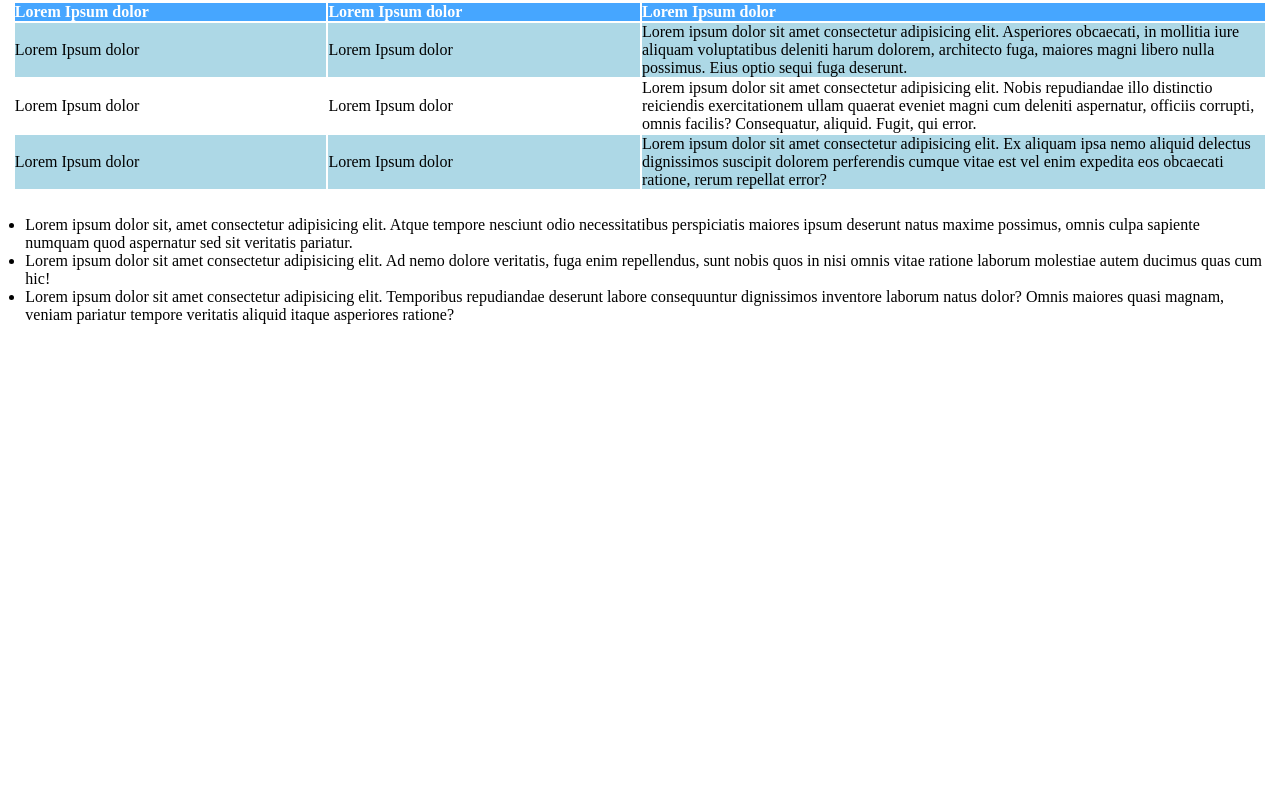
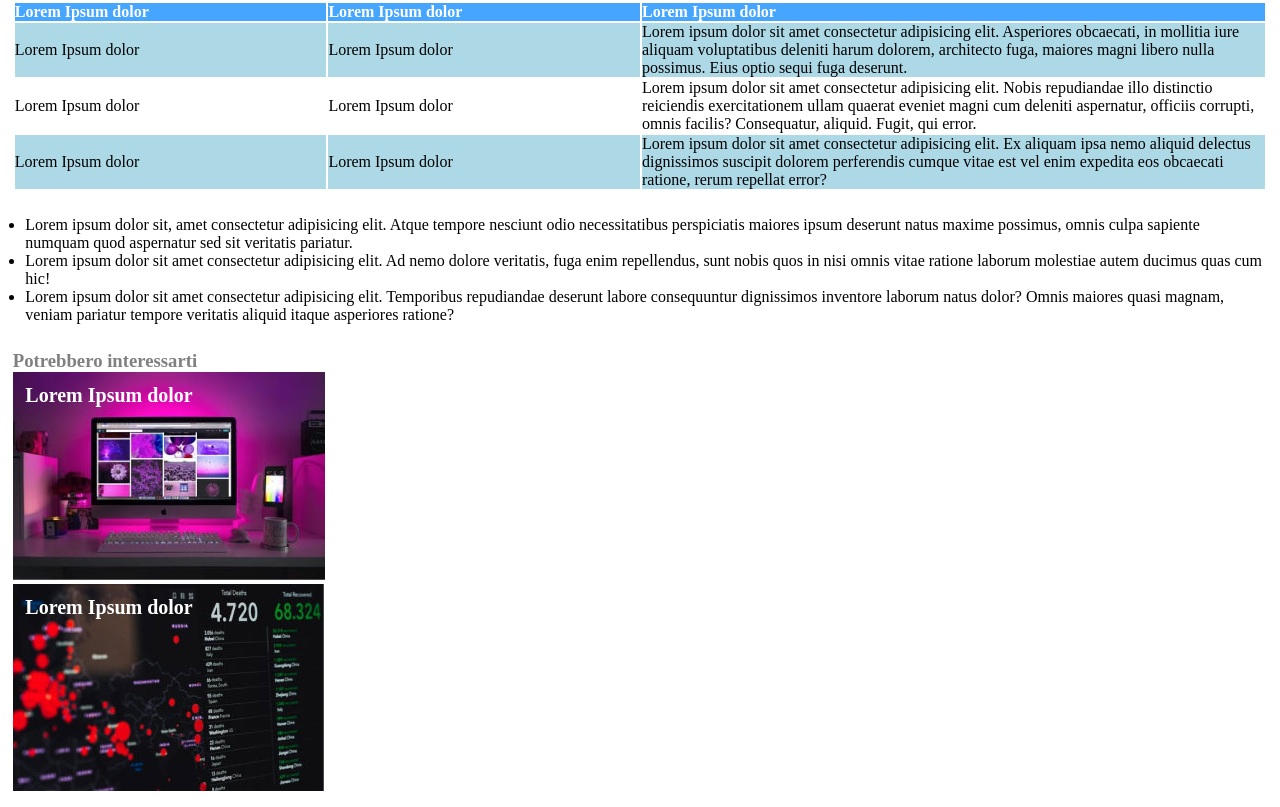
Before and after one commit to manolioluigi/html-css-booleaner, a plain HTML site: page index.html in a window 1280 px wide. Shown: the part 850-1657 px from the top of the page. Before the commit the page ends 1187 px from the top, so only its background shows below. Drawn offline with Linux system fonts and the light colour scheme.

Commit message:
fine footer

```diff
--- a/css/style.css
+++ b/css/style.css
@@ -80,3 +80,23 @@ th{
 .bigcolumn{
     width: auto;
 }
+
+footer{
+    padding: 1%;
+}
+
+h3{
+    color: gray;
+}
+
+.container{
+    position: relative;
+}
+
+.testospot{
+    position: absolute;
+    color: white;
+    font-size: 20px;
+    font-weight: bold;
+    padding: 1%;
+}
--- a/index.html
+++ b/index.html
@@ -27,7 +27,7 @@
 
         <div id="data">il 10/10/2020</div>
 
-        <div id=>
+        <div>
 
             <img src="./img/tim-1.jpg" alt="timBL1">
             <img src="./img/tim-2.jpg" alt="timBL2">
@@ -93,7 +93,19 @@
 
     <footer>
 
+        <h3>Potrebbero interessarti</h3>
 
+        <div class="container">
+            <span class="testospot">Lorem Ipsum dolor</span>
+            <img src="./img/monitor.jpg" alt="monitor">
+
+        </div>
+
+        <div class="container">
+            <span class="testospot">Lorem Ipsum dolor</span>
+            <img src="./img/graph.jpg" alt="graph">
+
+        </div>
 
     </footer>
 
```
